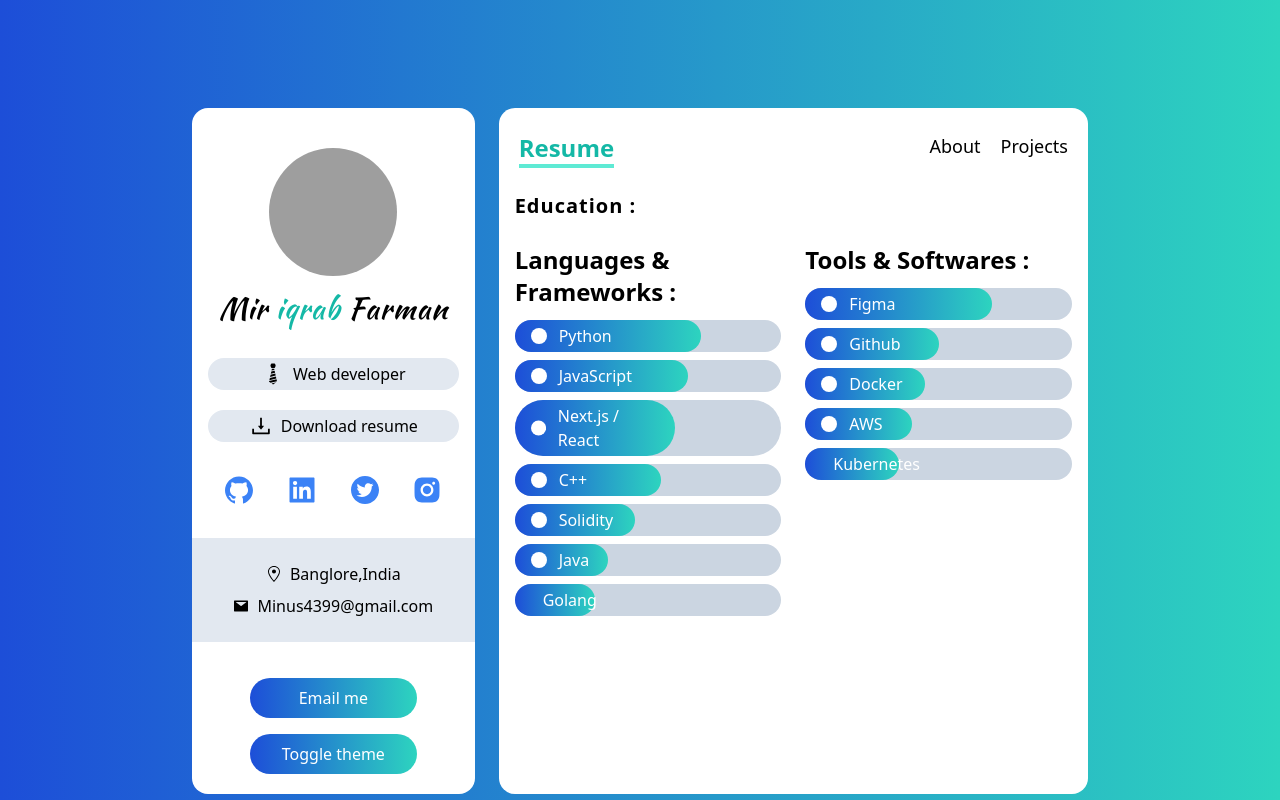
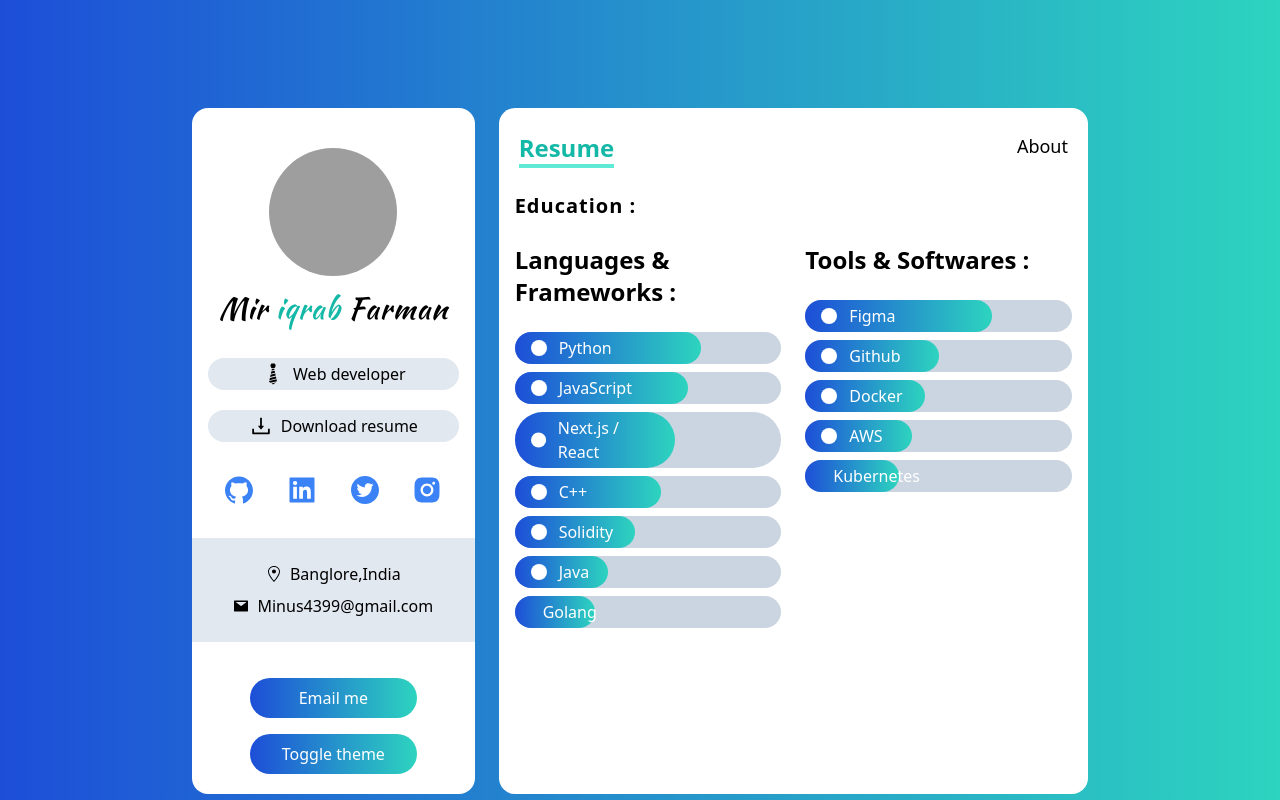
Before and after one commit to Minus0149/portfolio, a Next.js app: page /resume in a window 1280 px wide. Built offline with nearby package versions, Linux system fonts and the light colour scheme; grey boxes are pictures that could not be loaded.

Commit message:
Removed projects page
As i have not done any projects so i have decided to remove projects page for now

```diff
--- a/components/Navbar.tsx
+++ b/components/Navbar.tsx
@@ -23,9 +23,9 @@ const Navbar = () => {
   useEffect(() => {
     if (pathname === "/") {
       setActiveItem("About");
-    } else if (pathname === "/resume") {
+    } else {
       setActiveItem("Resume");
-    } else setActiveItem("Projects");
+    }
   }, [pathname]);
 
   return (
@@ -36,7 +36,6 @@ const Navbar = () => {
       <div className="flex space-x-5 text-lg ">
         <NavItem activeItem={activeItem} name="About" route="/" />
         <NavItem activeItem={activeItem} name="Resume" route="/resume" />
-        <NavItem activeItem={activeItem} name="Projects" route="/projects" />
       </div>
     </div>
   );
--- a/pages/resume.tsx
+++ b/pages/resume.tsx
@@ -11,14 +11,14 @@ const Resume: NextPage = () => {
         <title>Minus - Resume</title>
       </Head>
 
-      <div className="">
+      <div>
         <h5 className="text-xl font-semibold tracking-wider">Education :</h5>
         <div>{/* Fill this out later */}</div>
       </div>
       <div className="grid gap-6 md:grid-cols-2">
         <div>
           <h5 className="mb-3 text-2xl font-bold">Languages & Frameworks :</h5>
-          <div className="">
+          <div className="mt-6">
             {languages.map((language) => (
               <Bar data={language} key={language.Id} />
             ))}
@@ -26,7 +26,7 @@ const Resume: NextPage = () => {
         </div>
         <div>
           <h5 className="mb-3 text-2xl font-bold">Tools & Softwares :</h5>
-          <div className="">
+          <div className="mt-6 ">
             {tools.map((tool) => (
               <Bar data={tool} key={tool.Id} />
             ))}
```
